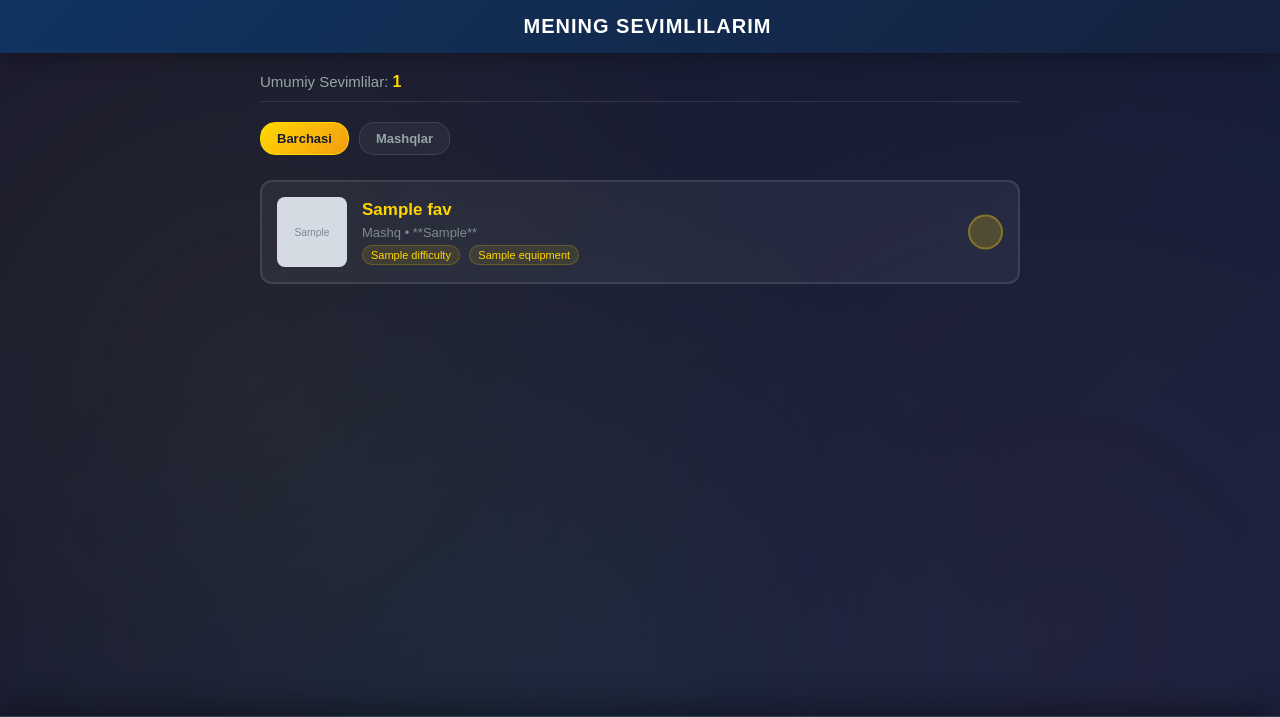
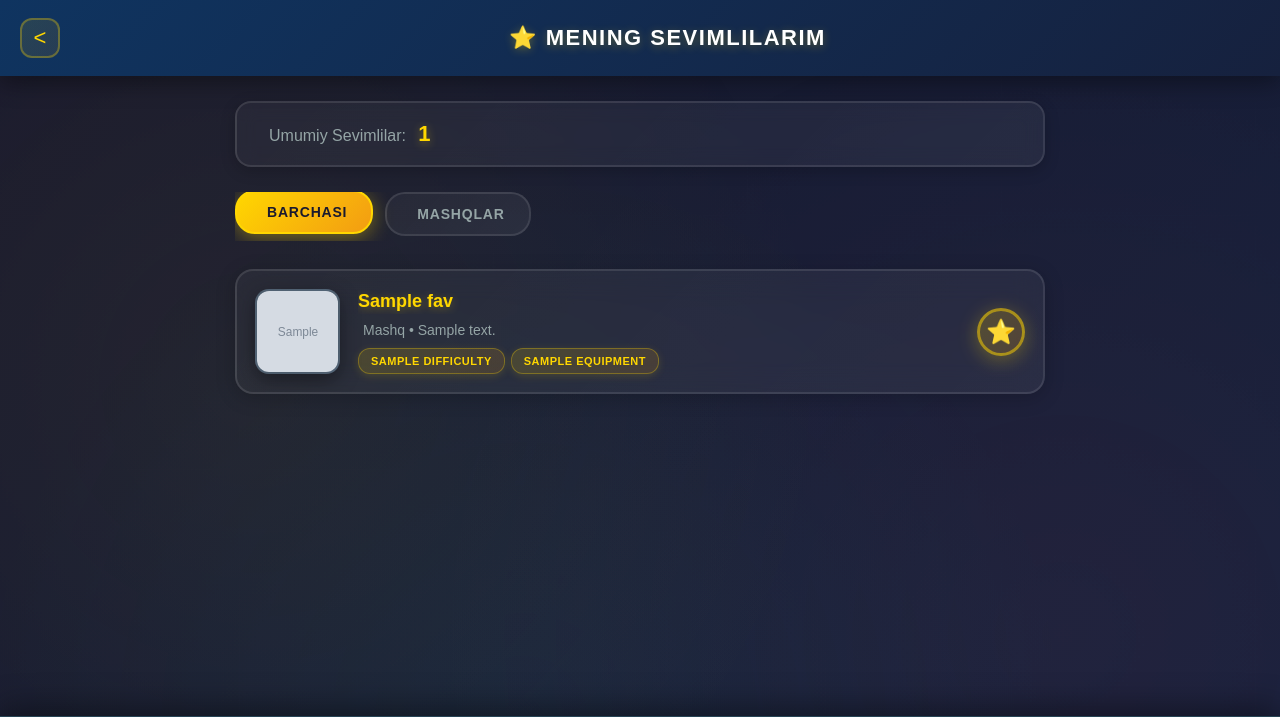
Before and after one commit to bunyodbeek/Fitness_app, a Django app: template templates/exercises/favorites_list.html in a window 1280 px wide. Shown: the top 717 px of the page. Run offline with Django 5.2, Linux system fonts and the light colour scheme; the template is opened without the code that fills it: most values are stand-ins (such as "Sample title", 1, 10 or a date in 2020); grey boxes marked "Sample" are stand-in pictures; some libraries are stand-ins or nearby versions.

Commit message:
add commit

```diff
--- a/apps/views/favorite.py
+++ b/apps/views/favorite.py
@@ -12,7 +12,6 @@ class FavoritesView(LoginRequiredMixin, TemplateView):
 
     def get_context_data(self, **kwargs):
         context = super().get_context_data(**kwargs)
-
         favorite = Favorite.objects.filter(
             user=self.request.user.profile,
         ).order_by('-created_at')
@@ -35,7 +34,6 @@ class FavoritesView(LoginRequiredMixin, TemplateView):
 
                     'exercise_id': fav.exercise_id,
                 })
-
         context['favorites'] = favorites_list
         context['total_count'] = len(favorites_list)
 
--- a/apps/views/workouts.py
+++ b/apps/views/workouts.py
@@ -1,8 +1,9 @@
-from apps.models import Edition, Program
-from apps.models.workouts import EditionExercise, Workout
 from django.contrib.auth.mixins import LoginRequiredMixin
 from django.shortcuts import redirect
 from django.views.generic import DetailView, ListView
+
+from apps.models import Edition, Program
+from apps.models.workouts import EditionExercise, Workout
 
 
 class ProgramListView(ListView):
--- a/templates/exercises/favorites_list.html
+++ b/templates/exercises/favorites_list.html
@@ -14,228 +14,358 @@
 
         body {
             background: linear-gradient(135deg, #1a1a2e 0%, #16213e 100%);
-            font-family: 'Poppins', sans-serif; /* Zamonaviy shrift */
+            font-family: 'Poppins', sans-serif;
             min-height: 100vh;
             position: relative;
         }
 
-        /* Header */
+        /* Header - Premium Style */
         .page-header {
             background: linear-gradient(135deg, #0f3460 0%, #16213e 100%);
-            padding: 15px 20px;
+            padding: 18px 20px;
             display: flex;
             align-items: center;
             gap: 15px;
             position: sticky;
             top: 0;
             z-index: 100;
-            box-shadow: 0 4px 20px rgba(0,0,0,0.3);
+            box-shadow: 0 6px 25px rgba(0, 0, 0, 0.4);
+            backdrop-filter: blur(10px);
         }
 
         .back-btn {
-            background: none;
-            border: none;
+            background: linear-gradient(135deg, rgba(255, 215, 0, 0.1), rgba(243, 156, 18, 0.1));
+            border: 2px solid rgba(255, 215, 0, 0.3);
             color: #ffd700;
-            font-size: 24px;
+            font-size: 22px;
             cursor: pointer;
-            transition: transform 0.3s ease;
+            transition: all 0.3s ease;
+            width: 40px;
+            height: 40px;
+            border-radius: 12px;
+            display: flex;
+            align-items: center;
+            justify-content: center;
+        }
+
+        .back-btn:hover {
+            background: linear-gradient(135deg, rgba(255, 215, 0, 0.2), rgba(243, 156, 18, 0.2));
+            border-color: #ffd700;
+            transform: translateX(-3px);
         }
 
         .page-title {
             color: white;
-            font-size: 20px;
+            font-size: 22px;
             font-weight: 700;
-            letter-spacing: 1px;
+            letter-spacing: 1.5px;
             text-transform: uppercase;
             flex: 1;
             text-align: center;
+            text-shadow: 0 2px 10px rgba(255, 215, 0, 0.3);
         }
 
         /* Content Wrapper */
         .favorites-content {
-            padding: 20px;
+            padding: 25px 20px;
             padding-bottom: 100px;
             position: relative;
             z-index: 1;
-            max-width: 800px; /* List uchun optimal kenglik */
+            max-width: 850px;
             margin: 0 auto;
         }
 
-        /* Statistika Stillari */
+        /* Statistika - Premium Card */
         .favorite-stats {
             color: #95a5a6;
-            font-size: 15px;
-            margin-bottom: 20px;
-            padding-bottom: 10px;
-            border-bottom: 1px solid rgba(255,255,255,0.1);
+            font-size: 16px;
+            margin-bottom: 25px;
+            padding: 18px 24px;
+            background: linear-gradient(135deg, rgba(255, 255, 255, 0.04), rgba(255, 255, 255, 0.06));
+            border-radius: 16px;
+            border: 2px solid rgba(255, 255, 255, 0.1);
+            font-weight: 500;
+            backdrop-filter: blur(10px);
+            box-shadow: 0 4px 15px rgba(0, 0, 0, 0.2);
         }
 
         .favorite-stats span {
             color: #ffd700;
-            font-weight: 600;
-            font-size: 16px;
+            font-weight: 700;
+            font-size: 22px;
+            text-shadow: 0 2px 10px rgba(255, 215, 0, 0.4);
+            margin-left: 8px;
         }
 
-        /* Tabs (Minimal) */
+        /* Tabs - Modern Style */
         .favorites-tabs {
             display: flex;
-            gap: 10px;
-            margin-bottom: 25px;
+            gap: 12px;
+            margin-bottom: 28px;
             overflow-x: auto;
+            padding-bottom: 5px;
+        }
+
+        .favorites-tabs::-webkit-scrollbar {
+            height: 4px;
+        }
+
+        .favorites-tabs::-webkit-scrollbar-thumb {
+            background: rgba(255, 215, 0, 0.3);
+            border-radius: 10px;
         }
 
         .tab-btn {
-            padding: 8px 16px;
-            background: rgba(255,255,255,0.05);
-            border: 1px solid rgba(255,255,255,0.1);
+            padding: 12px 24px;
+            background: linear-gradient(135deg, rgba(255, 255, 255, 0.04), rgba(255, 255, 255, 0.06));
+            border: 2px solid rgba(255, 255, 255, 0.1);
             color: #95a5a6;
-            font-size: 13px;
+            font-size: 14px;
             font-weight: 600;
             cursor: pointer;
-            border-radius: 15px;
+            border-radius: 20px;
             white-space: nowrap;
             transition: all 0.3s ease;
+            text-transform: uppercase;
+            letter-spacing: 0.8px;
         }
 
         .tab-btn.active {
             background: linear-gradient(135deg, #ffd700, #f39c12);
             border-color: #ffd700;
             color: #1a1a2e;
+            box-shadow: 0 4px 20px rgba(255, 215, 0, 0.4);
+            transform: translateY(-2px);
         }
 
-        /* ⭐ FAVORITE LIST (UZUNCHOQ KO'RINISH) ⭐ */
+        .tab-btn:hover:not(.active) {
+            background: linear-gradient(135deg, rgba(255, 215, 0, 0.12), rgba(243, 156, 18, 0.12));
+            border-color: rgba(255, 215, 0, 0.4);
+            color: #ffd700;
+            transform: translateY(-1px);
+        }
+
+        /* Favorites List */
         .favorites-list {
             display: flex;
-            flex-direction: column; /* List ko'rinishi uchun */
-            gap: 15px;
+            flex-direction: column;
+            gap: 16px;
         }
 
+        /* Favorite Item - Premium Card Design */
         .favorite-item {
-            background: rgba(255,255,255,0.05);
-            border: 2px solid rgba(255,255,255,0.1);
-            border-radius: 12px; /* Kichikroq radius */
+            background: linear-gradient(135deg, rgba(255, 255, 255, 0.04), rgba(255, 255, 255, 0.06));
+            border: 2px solid rgba(255, 255, 255, 0.1);
+            border-radius: 18px;
+            transition: all 0.4s ease;
+            position: relative;
+            overflow: hidden;
+            backdrop-filter: blur(15px);
+            box-shadow: 0 4px 20px rgba(0, 0, 0, 0.2);
+        }
+
+        .favorite-item::before {
+            content: '';
+            position: absolute;
+            top: 0;
+            left: 0;
+            right: 0;
+            height: 2px;
+            background: linear-gradient(90deg, transparent, rgba(255, 215, 0, 0.3), transparent);
+            opacity: 0;
+            transition: opacity 0.3s ease;
+        }
+
+        .favorite-item:hover {
+            background: linear-gradient(135deg, rgba(255, 215, 0, 0.08), rgba(243, 156, 18, 0.08));
+            border-color: rgba(255, 215, 0, 0.5);
+            transform: translateY(-4px);
+            box-shadow: 0 10px 30px rgba(255, 215, 0, 0.25);
+        }
+
+        .favorite-item:hover::before {
+            opacity: 1;
+        }
+
+        .item-link-wrapper {
+            display: flex;
+            align-items: center;
+            text-decoration: none;
+            padding: 18px;
+            width: 100%;
+            color: white;
+            padding-right: 70px;
+        }
+
+        /* Thumbnail - Enhanced */
+        .favorite-thumbnail {
+            width: 85px;
+            height: 85px;
+            border-radius: 14px;
+            object-fit: cover;
+            background: linear-gradient(135deg, #2c3e50, #34495e);
+            flex-shrink: 0;
+            margin-right: 18px;
+            box-shadow: 0 6px 20px rgba(0, 0, 0, 0.4);
+            border: 2px solid rgba(255, 255, 255, 0.15);
             transition: all 0.3s ease;
-            position: relative;
+        }
+
+        .favorite-item:hover .favorite-thumbnail {
+            transform: scale(1.05);
+            box-shadow: 0 8px 25px rgba(255, 215, 0, 0.3);
+            border-color: rgba(255, 215, 0, 0.4);
+        }
+
+        /* Info Section */
+        .favorite-info {
+            flex: 1;
+            min-width: 0;
+        }
+
+        .favorite-title {
+            font-size: 18px;
+            font-weight: 700;
+            color: #ffd700;
+            margin-bottom: 8px;
+            line-height: 1.4;
+            text-shadow: 0 2px 10px rgba(255, 215, 0, 0.3);
+            display: -webkit-box;
+            -webkit-line-clamp: 2;
+            -webkit-box-orient: vertical;
             overflow: hidden;
         }
 
-        .favorite-item:hover {
-            background: rgba(255,255,255,0.08);
-            border-color: rgba(255,215,0,0.5);
-            transform: translateY(-2px);
-            box-shadow: 0 5px 15px rgba(255,215,0,0.1);
+        .favorite-meta {
+            font-size: 14px;
+            color: #95a5a6;
+            margin-bottom: 10px;
+            font-weight: 500;
         }
 
-        .item-link-wrapper { /* Butun kartochkani o'rab turuvchi link */
-            display: flex;
-            align-items: center;
-            text-decoration: none;
-            padding: 15px;
-            width: 100%;
-            color: white;
-            padding-right: 60px; /* Tugma uchun joy */
+        .favorite-meta i {
+            margin-right: 5px;
+            color: #ffd700;
         }
 
-        .favorite-thumbnail {
-            width: 70px; /* Rasm o'lchami */
-            height: 70px;
-            border-radius: 8px;
-            object-fit: cover;
-            background: linear-gradient(135deg, #2c3e50, #34495e);
-            flex-shrink: 0;
-            margin-right: 15px;
-        }
-
-        .favorite-info {
-            flex: 1;
-        }
-
-        .favorite-title {
-            font-size: 17px;
-            font-weight: 700;
-            color: #ffd700;
-            margin-bottom: 5px;
-            white-space: nowrap;
-            overflow: hidden;
-            text-overflow: ellipsis;
-        }
-
-        .favorite-meta {
-            font-size: 13px;
-            color: #7f8c8d;
-            margin-bottom: 5px;
+        .favorite-tags {
+            display: flex;
+            flex-wrap: wrap;
+            gap: 6px;
         }
 
         .favorite-tag {
             font-size: 11px;
-            background: rgba(255,215,0,0.1);
+            background: linear-gradient(135deg, rgba(255, 215, 0, 0.15), rgba(243, 156, 18, 0.15));
             color: #ffd700;
-            padding: 3px 8px;
-            border-radius: 10px;
-            border: 1px solid rgba(255,215,0,0.2);
+            padding: 6px 12px;
+            border-radius: 12px;
+            border: 1px solid rgba(255, 215, 0, 0.3);
             display: inline-block;
-            margin-right: 5px;
+            font-weight: 600;
+            text-transform: uppercase;
+            letter-spacing: 0.5px;
+            box-shadow: 0 2px 8px rgba(255, 215, 0, 0.15);
+            transition: all 0.3s ease;
         }
 
-        /* Unlike Tugmasi (Joylashuv o'zgarmadi, markazda) */
+        .favorite-tag:hover {
+            background: linear-gradient(135deg, rgba(255, 215, 0, 0.25), rgba(243, 156, 18, 0.25));
+            transform: translateY(-1px);
+        }
+
+        /* Unfavorite Button - Premium Circular Design */
         .unfavorite-btn {
             position: absolute;
             top: 50%;
-            right: 15px;
+            right: 18px;
             transform: translateY(-50%);
-            width: 35px;
-            height: 35px;
-            background: rgba(255,215,0,0.2);
-            border: 2px solid rgba(255,215,0,0.3);
+            width: 48px;
+            height: 48px;
+            background: linear-gradient(135deg, rgba(255, 215, 0, 0.2), rgba(243, 156, 18, 0.2));
+            border: 3px solid rgba(255, 215, 0, 0.5);
             border-radius: 50%;
             display: flex;
             align-items: center;
             justify-content: center;
-            font-size: 18px;
-            color: #ffd700;
+            font-size: 24px;
             cursor: pointer;
-            transition: all 0.3s ease;
+            transition: all 0.4s ease;
             z-index: 20;
+            box-shadow: 0 4px 20px rgba(255, 215, 0, 0.3);
         }
 
         .unfavorite-btn:hover {
-            background: rgba(255,215,0,0.3);
+            background: linear-gradient(135deg, rgba(255, 215, 0, 0.4), rgba(243, 156, 18, 0.4));
             border-color: #ffd700;
-            transform: translateY(-50%) scale(1.1);
+            border-width: 3px;
+            transform: translateY(-50%) scale(1.2) rotate(15deg);
+            box-shadow: 0 8px 30px rgba(255, 215, 0, 0.6);
         }
 
-        /* Empty State */
+        .unfavorite-btn:active {
+            transform: translateY(-50%) scale(0.95);
+        }
+
+        /* Empty State - Enhanced */
         .empty-state {
             text-align: center;
-            padding: 60px 20px;
+            padding: 80px 20px;
             color: white;
+            background: linear-gradient(135deg, rgba(255, 255, 255, 0.03), rgba(255, 255, 255, 0.05));
+            border-radius: 20px;
+            border: 2px dashed rgba(255, 215, 0, 0.3);
         }
 
         .empty-state-icon {
-            font-size: 60px;
-            margin-bottom: 20px;
-            color: #ffd700;
+            font-size: 80px;
+            margin-bottom: 25px;
+            animation: floatStar 3s ease-in-out infinite;
+        }
+
+        @keyframes floatStar {
+            0%, 100% { transform: translateY(0) rotate(0deg); }
+            50% { transform: translateY(-10px) rotate(10deg); }
         }
 
         .empty-state h3 {
-            font-size: 22px;
-            margin-bottom: 10px;
+            font-size: 24px;
+            margin-bottom: 12px;
+            color: #ffd700;
+            text-shadow: 0 2px 10px rgba(255, 215, 0, 0.3);
         }
 
-        /* O'chirish animatsiyasi */
+        .empty-state p {
+            color: #95a5a6;
+            font-size: 16px;
+        }
+
+        /* Delete Animation */
         @keyframes slideOutRight {
             from {
                 opacity: 1;
                 transform: translateX(0);
-                height: auto;
-                margin-bottom: 15px;
             }
             to {
                 opacity: 0;
-                transform: translateX(100%);
-                height: 0;
-                padding: 0;
-                margin: 0;
+                transform: translateX(120%);
+            }
+        }
+
+        /* Responsive Design */
+        @media (max-width: 768px) {
+            .page-title {
+                font-size: 18px;
+            }
+
+            .favorite-thumbnail {
+                width: 75px;
+                height: 75px;
+            }
+
+            .unfavorite-btn {
+                width: 42px;
+                height: 42px;
             }
         }
     </style>
@@ -243,26 +373,31 @@
 
 {% block content %}
     <div class="page-header">
-        <button class="back-btn" onclick="window.history.back()"><i class="fas fa-arrow-left"></i></button>
-        <h1 class="page-title">MENING SEVIMLILARIM</h1>
+        <button class="back-btn" onclick="window.history.back()">
+            <i class="fas fa-arrow-left"></i><
+        </button>
+        <h1 class="page-title">⭐ Mening Sevimlilarim</h1>
     </div>
 
     <div class="favorites-content">
-
         <div class="favorite-stats">
+            <i class="fas fa-heart" style="color: #ffd700; margin-right: 8px;"></i>
             Umumiy Sevimlilar: <span id="total-favorites-count">{{ total_count }}</span>
         </div>
 
         <div class="favorites-tabs">
-            <button class="tab-btn active" onclick="showTab(this, 'all')">Barchasi</button>
-            <button class="tab-btn" onclick="showTab(this, 'exercise')">Mashqlar</button>
+            <button class="tab-btn active" onclick="showTab(this, 'all')">
+                <i class="fas fa-th-large" style="margin-right: 6px;"></i> Barchasi
+            </button>
+            <button class="tab-btn" onclick="showTab(this, 'exercise')">
+                <i class="fas fa-dumbbell" style="margin-right: 6px;"></i> Mashqlar
+            </button>
         </div>
 
         <div class="favorites-list" id="favoritesList">
             {% if favorites %}
                 {% for fav in favorites %}
                     <div class="favorite-item" data-id="{{ fav.id }}" data-exercise-id="{{ fav.exercise_id }}">
-
                         <a href="{% url 'exercise_detail' fav.exercise_id %}" class="item-link-wrapper">
                             <img src="{{ fav.thumbnail_url|default_if_none:'/static/img/default-thumb.jpg' }}"
                                  alt="{{ fav.title }}" class="favorite-thumbnail">
@@ -270,7 +405,7 @@
                             <div class="favorite-info">
                                 <div class="favorite-title">{{ fav.title }}</div>
                                 <div class="favorite-meta">
-                                    Mashq • **{{ fav.muscle_group }}**
+                                    <i class="fas fa-dumbbell"></i> Mashq • {{ fav.primary_body_part }}
                                 </div>
                                 <div class="favorite-tags">
                                     <span class="favorite-tag">{{ fav.difficulty }}</span>
@@ -281,8 +416,11 @@
                             </div>
                         </a>
 
-                        <button class="unfavorite-btn" onclick="event.stopPropagation(); unfavorite({{ fav.id }}, this)" title="Sevimlidan o'chirish">
-                            <i class="fas fa-times"></i>
+                        <button class="unfavorite-btn"
+                                onclick="event.stopPropagation(); event.preventDefault(); unfavorite({{ fav.id }}, this)"
+                                title="Sevimlidan o'chirish"
+                                aria-label="O'chirish">
+                            ⭐
                         </button>
                     </div>
                 {% endfor %}
@@ -295,16 +433,14 @@
             {% endif %}
         </div>
     </div>
-
 {% endblock %}
 
 {% block extra_js %}
     <script>
-        // Tab switching (Hozircha faqat vizual)
+        // Tab switching
         function showTab(buttonElement, tab) {
             document.querySelectorAll('.tab-btn').forEach(btn => btn.classList.remove('active'));
             buttonElement.classList.add('active');
-            // Qolgan elementlarni filtrlash mantiqi keyinchalik qo'shilishi mumkin
         }
 
         // Get CSRF token
@@ -323,14 +459,11 @@
             return cookieValue;
         }
 
-        // ⭐ UNFAVORITE FUNKSIYASI - To'liq tuzatilgan
+        // Unfavorite funksiyasi
         function unfavorite(id, button) {
             if (confirm('Bu mashqni sevimlilardan olib tashlashni xohlaysizmi?')) {
-
-                // To'g'ri URL manziliga murojaat: /favorites/remove/ID/
                 const url = `/favorites/remove/${id}/`;
 
-                // AJAX so'rov
                 fetch(url, {
                     method: 'DELETE',
                     headers: {
@@ -349,10 +482,24 @@
                     })
                     .then(data => {
                         if (data.success) {
-                            // Muvaffaqiyatli o'chirildi: itemni animatsiya bilan o'chirish
                             const item = button.closest('.favorite-item');
-                            item.style.animation = 'slideOutRight 0.3s ease forwards';
-                            setTimeout(() => item.remove(), 300);
+                            item.style.animation = 'slideOutRight 0.4s ease forwards';
+
+                            setTimeout(() => {
+                                item.remove();
+
+                                // Agar ro'yxat bo'sh bo'lsa, empty state ko'rsatish
+                                const remainingItems = document.querySelectorAll('.favorite-item').length;
+                                if (remainingItems === 0) {
+                                    document.getElementById('favoritesList').innerHTML = `
+                                    <div class="empty-state">
+                                        <div class="empty-state-icon">⭐</div>
+                                        <h3>Sevimlilar ro'yxati bo'sh</h3>
+                                        <p>O'zingizga yoqqan mashqlarni qo'shishni boshlang!</p>
+                                    </div>
+                                `;
+                                }
+                            }, 400);
 
                             // Umumiy sonni yangilash
                             const totalCountElement = document.getElementById('total-favorites-count');
--- a/templates/workouts/program_list.html
+++ b/templates/workouts/program_list.html
@@ -510,7 +510,7 @@
                         🏋️ {{ program.editions.first.days_per_week|default:"3" }} days/week
                     </span>
                     <span class="meta-item">
-                        💪 {{ program.total_exercises|default:"30" }} exercises
+                        💪 {{ program.exercises_count|default:"30" }} exercises
                     </span>
                 </div>
             </div>
```
Also changed, not shown: apps/models/workouts.py (+8 -0 lines).
